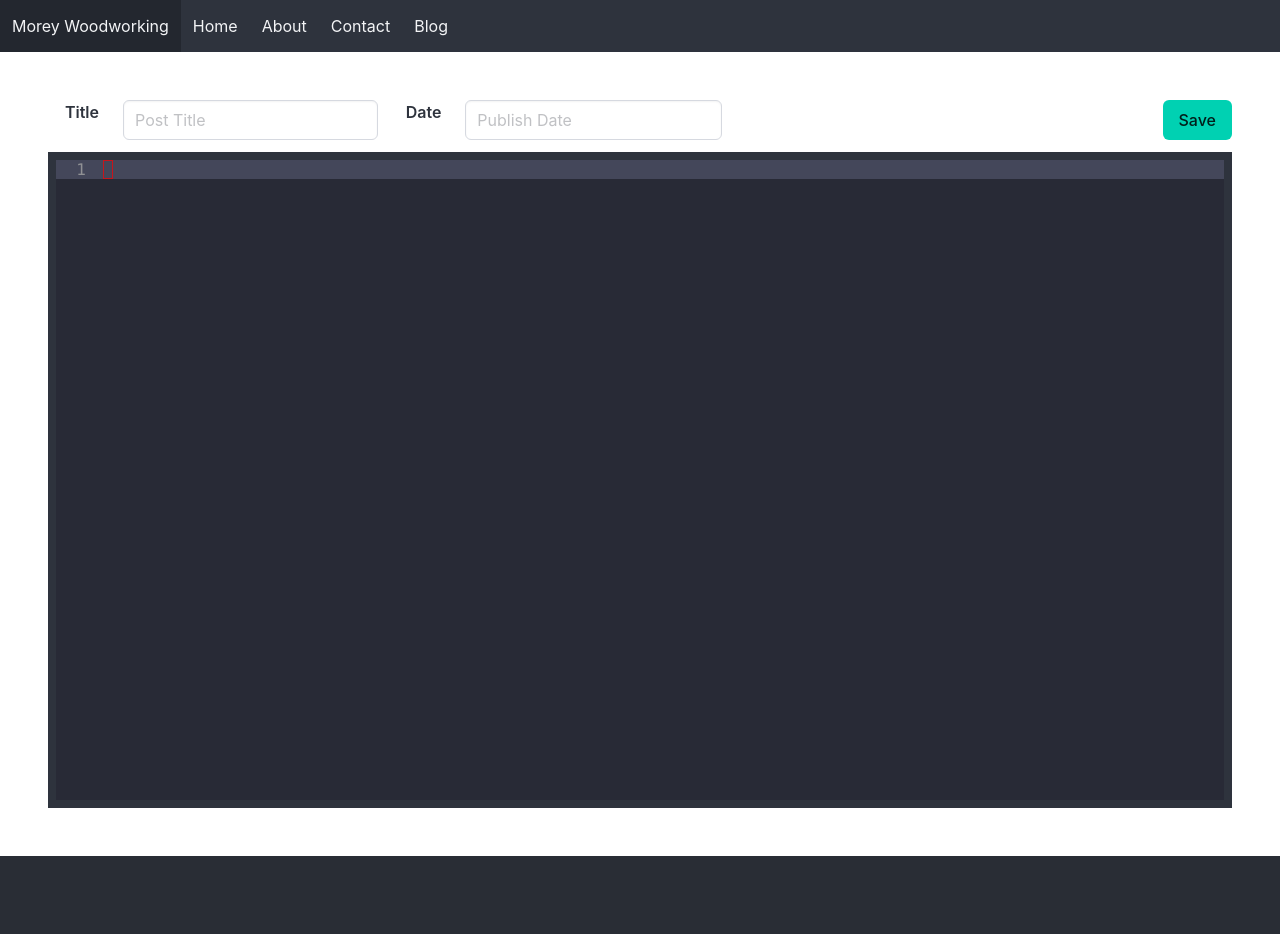
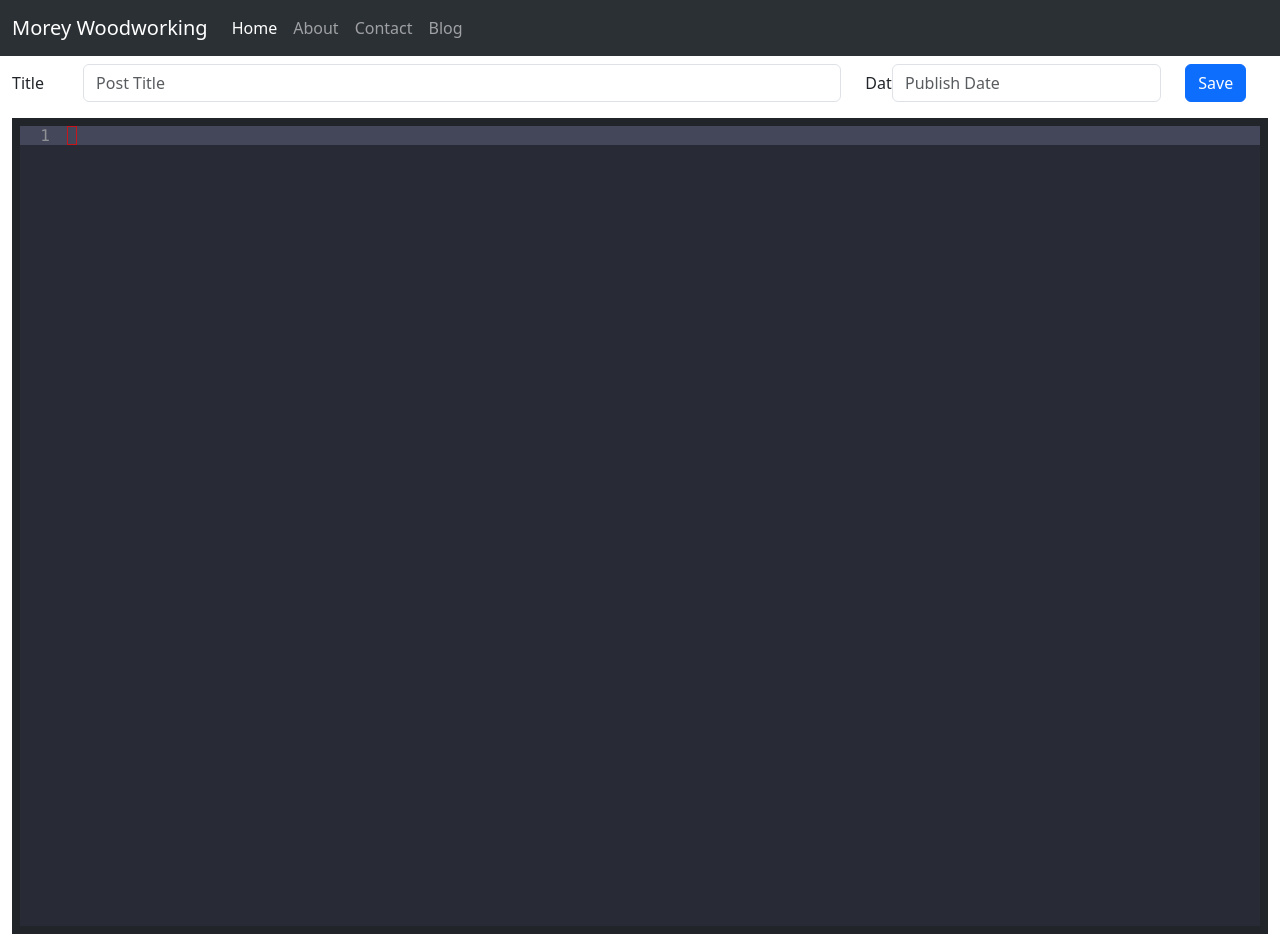
Before and after one commit to Oisota/woodworking-blog, a Flask app: page /blog/new/ in a window 1280 px wide. Before the commit the page ends 856 px from the top, so only its background shows below. Run offline with Flask 3, Linux system fonts and the light colour scheme; some libraries are stand-ins or nearby versions.

Commit message:
Switch to bootstrap, updated form
- removed bulma in favor of bootstrap as bulma was proving too obtuse to
  work with
- got new post page form more/less working (sending data to backend)

```diff
--- a/app/blueprints/blog/views.py
+++ b/app/blueprints/blog/views.py
@@ -1,4 +1,4 @@
-from flask import render_template
+from flask import render_template, request, redirect, url_for
 from flask_login import login_required
 
 def posts():
@@ -17,4 +17,7 @@ def edit_post(post_id):
 #@login_required
 def new_post():
     """Draft a new post"""
+    if request.method == 'POST':
+        print(request.form)
+        return redirect(url_for('blog.new_post'))
     return render_template('new_post.html')
--- a/app/templates/base.html
+++ b/app/templates/base.html
@@ -4,15 +4,18 @@
 	<meta charset="UTF-8">
 	<meta http-equiv="X-UA-Compatible" content="IE=edge">
 	<meta name="viewport" content="width=device-width, initial-scale=1.0">
-	<link rel="stylesheet" href="{{ url_for('static', filename='vendor/bulma/css/bulma.min.css') }}">
+	<link rel="stylesheet" href="{{ url_for('static', filename='vendor/bootstrap-5.3.0-alpha3-dist/css/bootstrap.min.css') }}">
 	{% block style %}
 	{% endblock %}
 	<title>Morey Woodworking</title>
 </head>
 <body>
 	{% include "navbar.html" %}
+	<div class="container-fluid mt-2">
 	{% block body %}
 	{% endblock %}
+	</div>
+	<script src="{{ url_for('static', filename='vendor/bootstrap-5.3.0-alpha3-dist/js/bootstrap.min.js')}}"></script>
 	{% block javascript %}
 	{% endblock %}
 </body>
--- a/app/templates/navbar.html
+++ b/app/templates/navbar.html
@@ -1,23 +1,24 @@
-<nav class="navbar is-dark" role="navigation" aria-label="main navigation">
-  <div class="navbar-brand">
-    <a class="navbar-item" href="/">Morey Woodworking</a>
-
-    <a role="button" class="navbar-burger" aria-label="menu" aria-expanded="false" data-target="navbarBasicExample">
-      <span aria-hidden="true"></span>
-      <span aria-hidden="true"></span>
-      <span aria-hidden="true"></span>
-    </a>
-  </div>
-
-  <div id="navbarBasicExample" class="navbar-menu">
-    <div class="navbar-start">
-      <a href="#" class="navbar-item">Home</a>
-      <a href="#" class="navbar-item">About</a>
-      <a href="#" class="navbar-item">Contact</a>
-      <a href="#" class="navbar-item">Blog</a>
-    </div>
-
-    <div class="navbar-end">
+<nav class="navbar navbar-expand-lg bg-body-tertiary" data-bs-theme="dark">
+  <div class="container-fluid">
+    <a class="navbar-brand" href="#">Morey Woodworking</a>
+    <button class="navbar-toggler" type="button" data-bs-toggle="collapse" data-bs-target="#navbarSupportedContent" aria-controls="navbarSupportedContent" aria-expanded="false" aria-label="Toggle navigation">
+      <span class="navbar-toggler-icon"></span>
+    </button>
+    <div class="collapse navbar-collapse" id="navbarSupportedContent">
+      <ul class="navbar-nav me-auto mb-2 mb-lg-0">
+        <li class="nav-item">
+          <a class="nav-link active" aria-current="page" href="#">Home</a>
+        </li>
+        <li class="nav-item">
+          <a class="nav-link" href="#">About</a>
+        </li>
+        <li class="nav-item">
+          <a class="nav-link" href="#">Contact</a>
+        </li>
+        <li class="nav-item">
+          <a class="nav-link" href="#">Blog</a>
+        </li>
+      </ul>
     </div>
   </div>
 </nav>
--- a/app/templates/new_post.html
+++ b/app/templates/new_post.html
@@ -4,15 +4,7 @@
 <style>
 #editor {
 	position: relative;
-	height: 40rem;
-	/*
-	margin-left: auto;
-	margin-right: auto;
-	top: 0;
-	right: 0;
-	bottom: 0;
-	left: 0;
-	*/
+	height: 50rem;
 }
 </style>
 {% endblock %}
@@ -20,55 +12,56 @@
 {% block javascript %}
 <script src="{{ url_for('static', filename='vendor/ace-builds-1.5.0/src-min-noconflict/ace.js') }}"></script>
 <script>
+	(() => {
 		const editor = ace.edit('editor');
 		editor.setTheme('ace/theme/dracula');
 		editor.session.setMode('ace/mode/markdown');
 		editor.setKeyboardHandler('ace/keyboard/vim');
 		editor.setShowPrintMargin(false);
 		document.getElementById('editor').style.fontSize='16px';
+
+		const form = document.getElementById('post-form');
+		form.addEventListener('submit', function(evt) {
+			// save editor text to hidden form input so it gets submitted in the form
+			form['editor_text'].value = editor.getValue();
+		});
+	})();
 </script>
 {% endblock %}
 
 {% block body %}
-<section class="section">
-	<form action="" method="post" class="pb-3">
-		<div class="level">
-			<div class="level-left">
-				<div class="level-item">
-					<div class="field is-horizontal">
-						<div class="field-label">
-							<label class="label">Title</label>
-						</div>
-						<div class="field-body">
-							<div class="control">
-								<input class="input" type="text" name="title" id="title" placeholder="Post Title">
+<section class="row">
+	<div class="col-12">
+
+		<form id="post-form" action="{{ url_for('blog.new_post') }}" method="post" class="row row-cols align-items-center pb-3">
+				<div class="col-8">
+					<div class="row">
+						<label for="title" class="col-sm-1 col-form-label">Title</label>
+						<div class="col-sm-11">
+							<input class="col-sm-10 form-control" type="text" name="title" id="title" placeholder="Post Title">
 						</div>
 					</div>
 				</div>
-				</div>
-				<div class="level-item">
-					<div class="field is-horizontal">
-						<div class="field-label">
-							<label class="label">Date</label>
-						</div>
-						<div class="field-body">
-							<div class="control">
-								<input class="input" type="datetime" name="publish_date" id="publish_date" placeholder="Publish Date">
+
+				<div class="col-3">
+					<div class="row">
+						<label for="publish_date" class="col-sm-1 col-form-label">Date</label>
+						<div class="col-sm-11">
+							<input class="form-control" type="datetime" name="publish_date" id="publish_date" placeholder="Publish Date">
 						</div>
 					</div>
 				</div>
-				</div>
-			</div>
-			<div class="level-right">
-				<div class="level-item">
-					<input type="submit" value="Save" class="button is-primary">
-				</div>
-			</div>
+
+				<input type="hidden" name="editor_text" id="editor_text">
+				<div class="col-1">
+					<input type="submit" value="Save" class="btn btn-primary">
 				</div>
 		</form>
 
-	<div class="has-background-dark p-2">
+		<div class="text-bg-dark p-2">
 			<div id="editor"></div>
+		</div>
+
 	</div>
 </section>
 {% endblock %}
```
Lines whose indentation alone changed are shown as unchanged.
